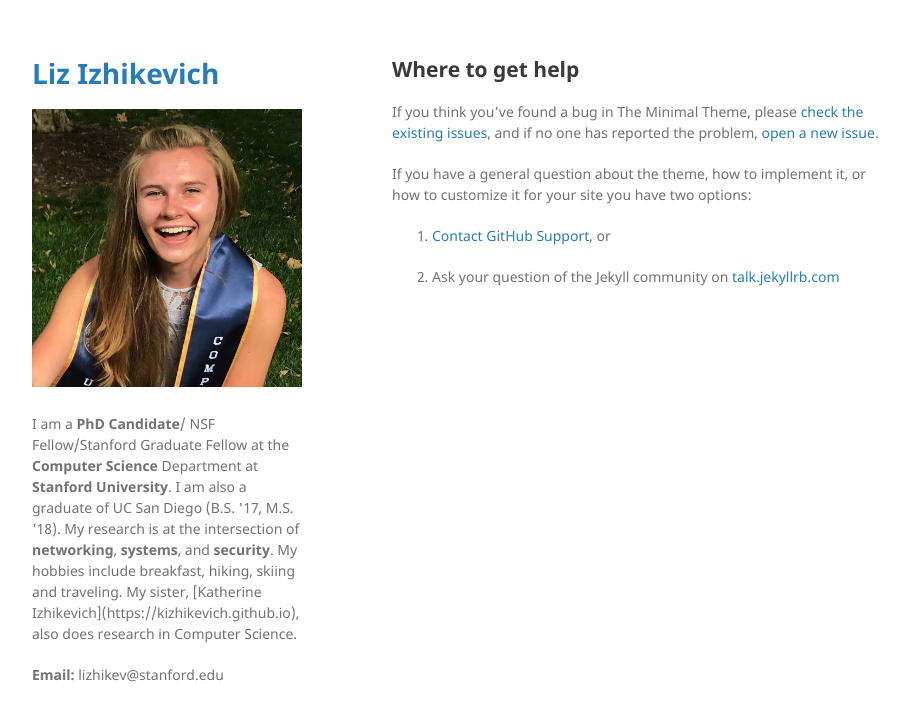
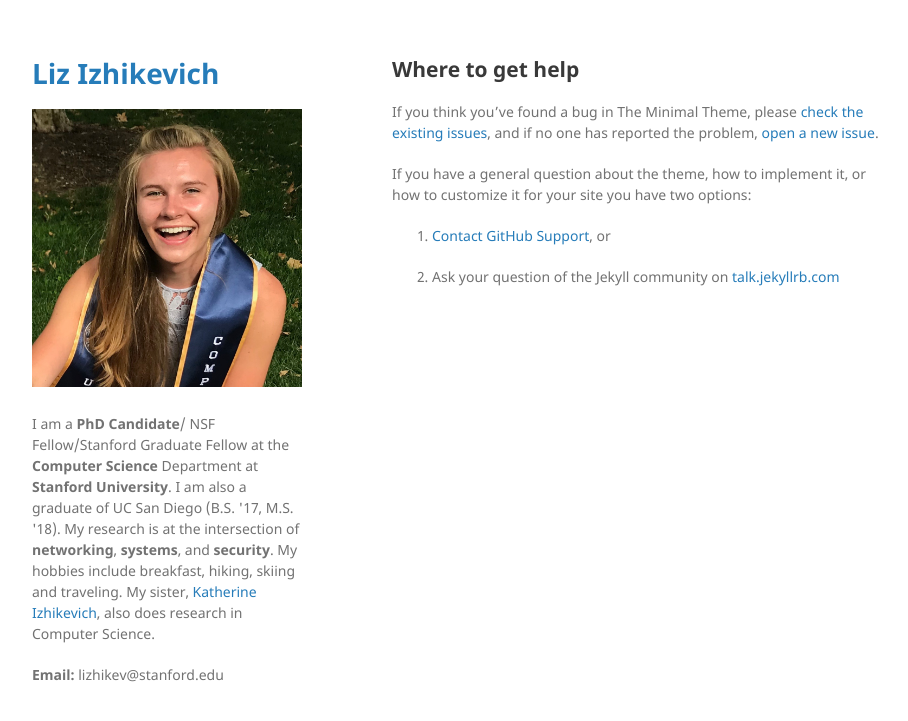
Before and after one commit to LizIzhikevich/lizizhikevich.github.io, a Jekyll site: the page built from docs/SUPPORT.md, in a window 1280 px wide. Shown: the top 721 px of the page, without its empty margins (178-1086 px from the left). Built offline with Jekyll 4.4.1, drawn with Linux system fonts in a browser that asks for light colours; our own code applies the rules of GitHub Pages for plain Markdown files; the repository's description, which GitHub fills in, is left out.

Commit message:
fix katherine link

```diff
--- a/_layouts/default.html
+++ b/_layouts/default.html
@@ -22,7 +22,7 @@
         {% endif %}
 
 
-		<p class="view"><br>I am a <b>PhD Candidate</b>/ NSF Fellow/Stanford Graduate Fellow at the <b>Computer Science</b> Department at <b>Stanford University</b>. I am also a graduate of UC San Diego (B.S. '17, M.S. '18). My research is at the intersection of <b>networking</b>, <b>systems</b>, and <b>security</b>. My hobbies include breakfast, hiking, skiing and traveling. My sister, [Katherine Izhikevich](https://kizhikevich.github.io), also does research in Computer Science. </p>
+		<p class="view"><br>I am a <b>PhD Candidate</b>/ NSF Fellow/Stanford Graduate Fellow at the <b>Computer Science</b> Department at <b>Stanford University</b>. I am also a graduate of UC San Diego (B.S. '17, M.S. '18). My research is at the intersection of <b>networking</b>, <b>systems</b>, and <b>security</b>. My hobbies include breakfast, hiking, skiing and traveling. My sister, <a href="https://kizhikevich.github.io">Katherine Izhikevich</a>, also does research in Computer Science. </p>
 
         {% if site.github.is_user_page %}
         <p class="view"><b>Email:</b> lizhikev@stanford.edu</p>
```
